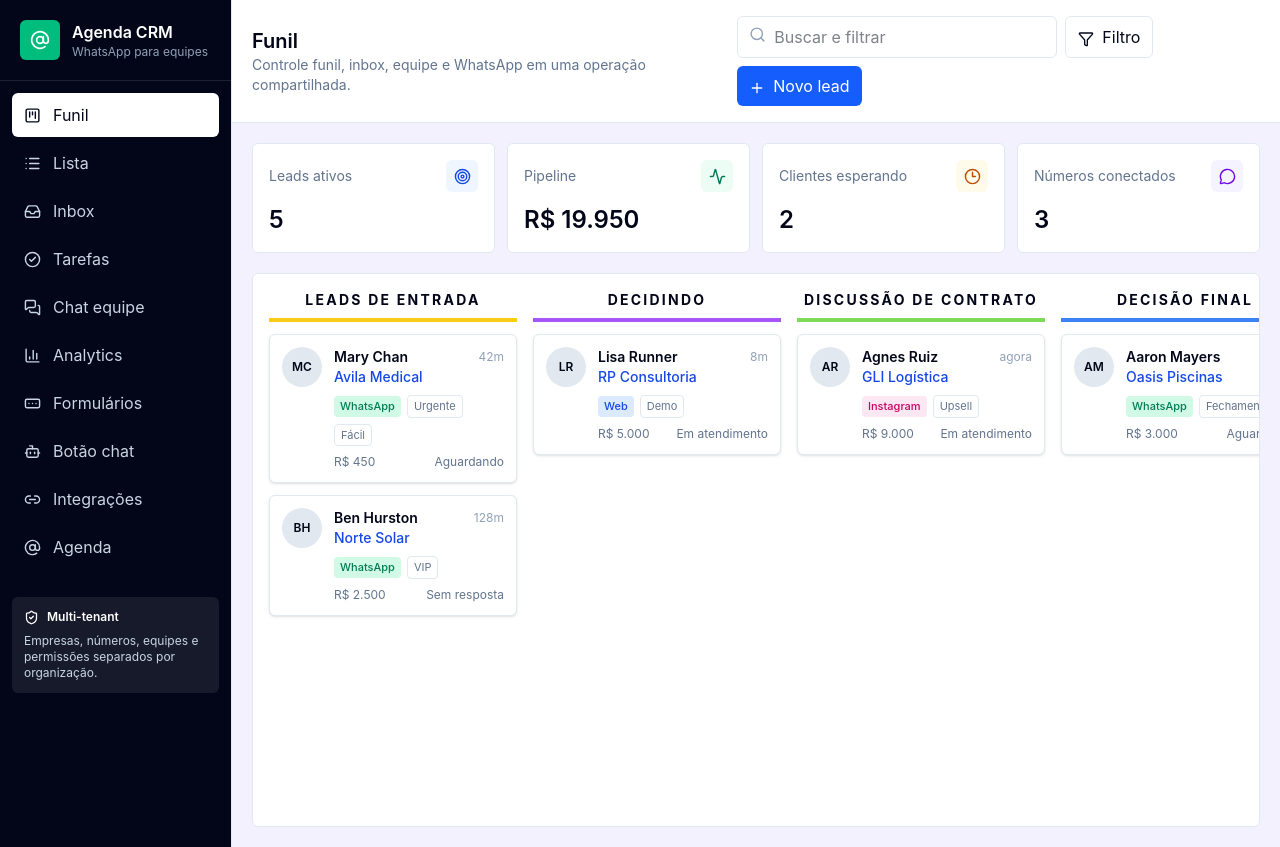
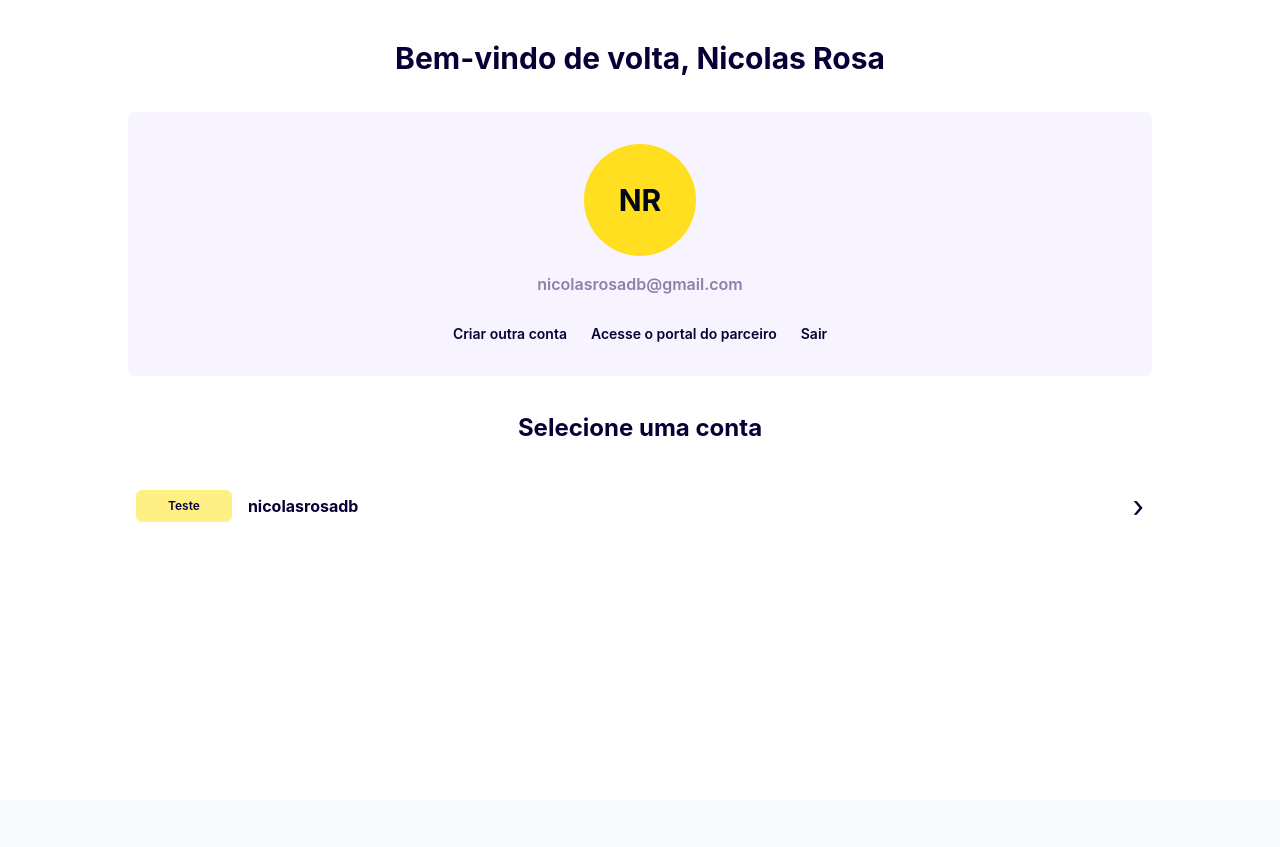
Before and after one commit to avilaops/crm.avilaops.com, a React (Vite) app: page / in a window 1280 px wide. After the commit the page ends 800 px from the top, so only its background shows below. Built offline with nearby package versions, Linux system fonts and the light colour scheme.

Commit message:
Add account selection and billing settings screens

```diff
--- a/src/App.tsx
+++ b/src/App.tsx
@@ -3,29 +3,32 @@ import {
   AtSign,
   BarChart3,
   Bell,
+  BookOpen,
   Bot,
   CheckCircle2,
   Clock3,
+  CreditCard,
   Filter,
   FormInput,
   Inbox,
   KanbanSquare,
   Link2,
   List,
+  LogOut,
   MessageCircle,
   MessagesSquare,
   MoreHorizontal,
   Plus,
   Search,
   Send,
-  ShieldCheck,
-  Sparkles,
+  Settings,
   Target,
   UsersRound,
 } from 'lucide-react'
 import { useMemo, useState } from 'react'
 
 type View = 'pipeline' | 'list' | 'inbox' | 'tasks' | 'team' | 'analytics' | 'forms' | 'chat-button' | 'integrations' | 'agenda'
+type AppScreen = 'accounts' | 'crm'
 
 type Lead = {
   id: string
@@ -197,6 +200,7 @@ function ChannelBadge({ channel }: { channel: Lead['channel'] }) {
 }
 
 function App() {
+  const [screen, setScreen] = useState<AppScreen>('accounts')
   const [view, setView] = useState<View>('pipeline')
   const [selectedConversation, setSelectedConversation] = useState(conversations[0])
   const [search, setSearch] = useState('')
@@ -210,10 +214,14 @@ function App() {
   const totalPipeline = leads.reduce((sum, lead) => sum + lead.value, 0)
   const waitingCount = conversations.filter((conversation) => conversation.status !== 'Arquivado' && conversation.waitingMinutes > 15).length
 
+  if (screen === 'accounts') {
+    return <AccountSelect onEnter={() => setScreen('crm')} />
+  }
+
   return (
     <main className="min-h-screen bg-[#f4f1ff] text-slate-950">
       <div className="grid min-h-screen lg:grid-cols-[232px_minmax(0,1fr)]">
-        <aside className="border-r border-slate-200 bg-slate-950 text-white">
+        <aside className="flex min-h-screen flex-col border-r border-slate-200 bg-slate-950 text-white">
           <div className="flex items-center gap-3 border-b border-white/10 px-5 py-5">
             <div className="grid h-10 w-10 place-items-center rounded-md bg-emerald-500">
               <AtSign size={20} />
@@ -240,12 +248,26 @@ function App() {
               )
             })}
           </nav>
-          <div className="mx-3 mt-4 rounded-md bg-white/8 p-3 text-xs text-slate-300">
-            <div className="mb-2 flex items-center gap-2 font-semibold text-white">
-              <ShieldCheck size={15} />
-              Multi-tenant
+          <div className="mt-auto space-y-2 border-t border-white/10 p-3">
+            <button className="flex w-full items-center gap-3 rounded-md px-3 py-2.5 text-left text-sm text-slate-300 hover:bg-white/10 hover:text-white" onClick={() => setView('integrations')}>
+              <BookOpen size={17} />
+              Central de ajuda
+            </button>
+            <button className="flex w-full items-center gap-3 rounded-md bg-white px-3 py-2.5 text-left text-sm text-slate-950" onClick={() => setView('integrations')}>
+              <Settings size={17} />
+              Configurações
+            </button>
+            <button className="flex w-full items-center gap-3 rounded-md px-3 py-2.5 text-left text-sm text-slate-300 hover:bg-white/10 hover:text-white" onClick={() => setScreen('accounts')}>
+              <LogOut size={17} />
+              Trocar conta
+            </button>
+            <div className="flex items-center gap-3 px-3 pt-3">
+              <div className="grid h-9 w-9 place-items-center rounded-full bg-yellow-300 text-xs font-bold text-slate-950">NR</div>
+              <div className="min-w-0">
+                <p className="truncate text-sm font-semibold">Nicolas Rosa</p>
+                <p className="truncate text-xs text-slate-400">nicolasrosadb</p>
+              </div>
             </div>
-            Empresas, números, equipes e permissões separados por organização.
           </div>
         </aside>
 
@@ -300,11 +322,38 @@ function App() {
             {view === 'analytics' && <Analytics />}
             {view === 'forms' && <Builder title="Formulário web" icon={FormInput} />}
             {view === 'chat-button' && <Builder title="Botão de chat multi-mensageiros" icon={Bot} />}
-            {view === 'integrations' && <Integrations />}
+            {view === 'integrations' && <SettingsBilling />}
             {view === 'agenda' && <AgendaModule />}
           </div>
         </section>
       </div>
+    </main>
+  )
+}
+
+function AccountSelect({ onEnter }: { onEnter: () => void }) {
+  return (
+    <main className="min-h-screen bg-white px-6 py-10 text-[#080034]">
+      <section className="mx-auto max-w-5xl">
+        <h1 className="text-center text-3xl font-bold">Bem-vindo de volta, Nicolas Rosa</h1>
+        <div className="mt-9 rounded-md bg-[#f7f4ff] px-6 py-8 text-center">
+          <div className="mx-auto grid h-28 w-28 place-items-center rounded-full bg-yellow-300 text-3xl font-bold text-slate-950">NR</div>
+          <p className="mt-4 font-semibold text-[#8b81a8]">nicolasrosadb@gmail.com</p>
+          <div className="mt-7 flex flex-wrap justify-center gap-6 text-sm font-semibold">
+            <button className="hover:text-blue-600">Criar outra conta</button>
+            <button className="hover:text-blue-600">Acesse o portal do parceiro</button>
+            <button className="hover:text-blue-600">Sair</button>
+          </div>
+        </div>
+        <h2 className="mt-9 text-center text-2xl font-bold">Selecione uma conta</h2>
+        <button className="mt-7 flex w-full items-center justify-between rounded-md px-2 py-4 text-left hover:bg-slate-50" onClick={onEnter}>
+          <span className="flex items-center gap-4">
+            <span className="rounded-md bg-yellow-200 px-8 py-2 text-xs font-semibold">Teste</span>
+            <span className="font-bold">nicolasrosadb</span>
+          </span>
+          <span className="text-3xl">›</span>
+        </button>
+      </section>
     </main>
   )
 }
@@ -571,21 +620,72 @@ function Builder({ title, icon: Icon }: { title: string; icon: typeof FormInput
   )
 }
 
-function Integrations() {
-  const apps = ['WhatsApp Cloud API', 'Instagram Direct', 'Google Sheets', 'HubSpot', 'Zapier', 'Webhooks']
+function SettingsBilling() {
+  const sections = [
+    ['Perfil', 'Configurações de perfil'],
+    ['Área de trabalho', 'Configurações de trabalho', 'Configurações de chat', 'Configurações de email', 'Faturamento', 'Gestão de usuários'],
+    ['IA', 'Configurações de IA', 'Fontes de conhecimento'],
+    ['Integrações e canais', 'Central de integrações'],
+  ]
+
   return (
-    <div className="grid gap-4 md:grid-cols-2 xl:grid-cols-3">
-      {apps.map((app) => (
-        <div key={app} className="rounded-md border border-slate-200 bg-white p-5">
-          <div className="mb-4 flex items-center justify-between">
-            <Sparkles className="text-blue-600" />
-            <span className="rounded bg-slate-100 px-2 py-1 text-xs text-slate-500">Pronto para conectar</span>
+    <div className="grid min-h-[720px] overflow-hidden rounded-md border border-slate-200 bg-white lg:grid-cols-[250px_minmax(0,1fr)]">
+      <aside className="border-r border-slate-200 p-4">
+        <h3 className="mb-5 text-sm font-bold uppercase">Configurações</h3>
+        <div className="space-y-5">
+          {sections.map(([title, ...items]) => (
+            <div key={title}>
+              <p className="mb-2 text-xs font-semibold text-slate-400">{title}</p>
+              <div className="space-y-1">
+                {items.map((item) => (
+                  <button key={item} className={`w-full truncate rounded-md px-3 py-2 text-left text-sm ${item === 'Faturamento' ? 'bg-blue-100 font-semibold text-blue-700' : 'hover:bg-slate-50'}`}>
+                    {item}
+                  </button>
+                ))}
+              </div>
+            </div>
+          ))}
+        </div>
+      </aside>
+      <section className="bg-slate-50">
+        <div className="border-b border-slate-200 bg-white px-8 py-5">
+          <h2 className="font-bold uppercase">Faturamento</h2>
+        </div>
+        <div className="mx-auto max-w-3xl p-8">
+          <div className="mb-6 flex gap-8 border-b border-slate-200 text-sm">
+            <button className="border-b-2 border-blue-600 px-2 pb-2 text-slate-700">Meu plano</button>
+            <button className="px-2 pb-2 text-slate-500">Complementos</button>
+            <button className="px-2 pb-2 text-slate-500">Uso</button>
           </div>
-          <h3 className="font-semibold">{app}</h3>
-          <p className="mt-2 text-sm text-slate-500">Conecte eventos, contatos, mensagens e automações ao fluxo da equipe.</p>
-          <button className="mt-4 rounded-md border border-slate-200 px-3 py-2 text-sm font-medium">Configurar</button>
+          <div className="rounded-md border border-slate-200 bg-white p-6 shadow-sm">
+            <div className="flex flex-wrap items-center gap-2">
+              <h3 className="text-lg font-semibold">Teste Pro</h3>
+              <span className="rounded bg-emerald-100 px-2 py-1 text-xs font-semibold text-emerald-700">11 dias restantes</span>
+            </div>
+            <p className="mt-2 text-sm text-slate-500">Explore o que está incluído no Pro durante seu período de teste.</p>
+            <ul className="mt-5 space-y-3 text-sm text-slate-700">
+              {['Transmissão', 'Automação avançada', 'Conexões ilimitadas no WhatsApp e Instagram', 'Agendamentos com agentes de IA', 'Reconhecimento de mensagens de voz com IA', 'Até 50 agentes de IA'].map((item) => (
+                <li key={item} className="flex items-center gap-3">
+                  <CheckCircle2 className="text-emerald-600" size={16} />
+                  {item}
+                </li>
+              ))}
+            </ul>
+            <div className="mt-6 flex flex-wrap gap-2">
+              <button className="rounded-md bg-blue-600 px-4 py-2 text-sm font-semibold text-white">
+                <CreditCard className="mr-2 inline" size={16} />
+                Assinar o Pro
+              </button>
+              <button className="rounded-md border border-slate-200 px-4 py-2 text-sm font-semibold">Explorar planos</button>
+            </div>
+          </div>
+          <div className="mt-5 grid gap-3 md:grid-cols-3">
+            <Info label="Usuários ativos" value="12 de 20" />
+            <Info label="Números conectados" value="3" />
+            <Info label="Mensagens no mês" value="18.420" />
+          </div>
         </div>
-      ))}
+      </section>
     </div>
   )
 }
```
